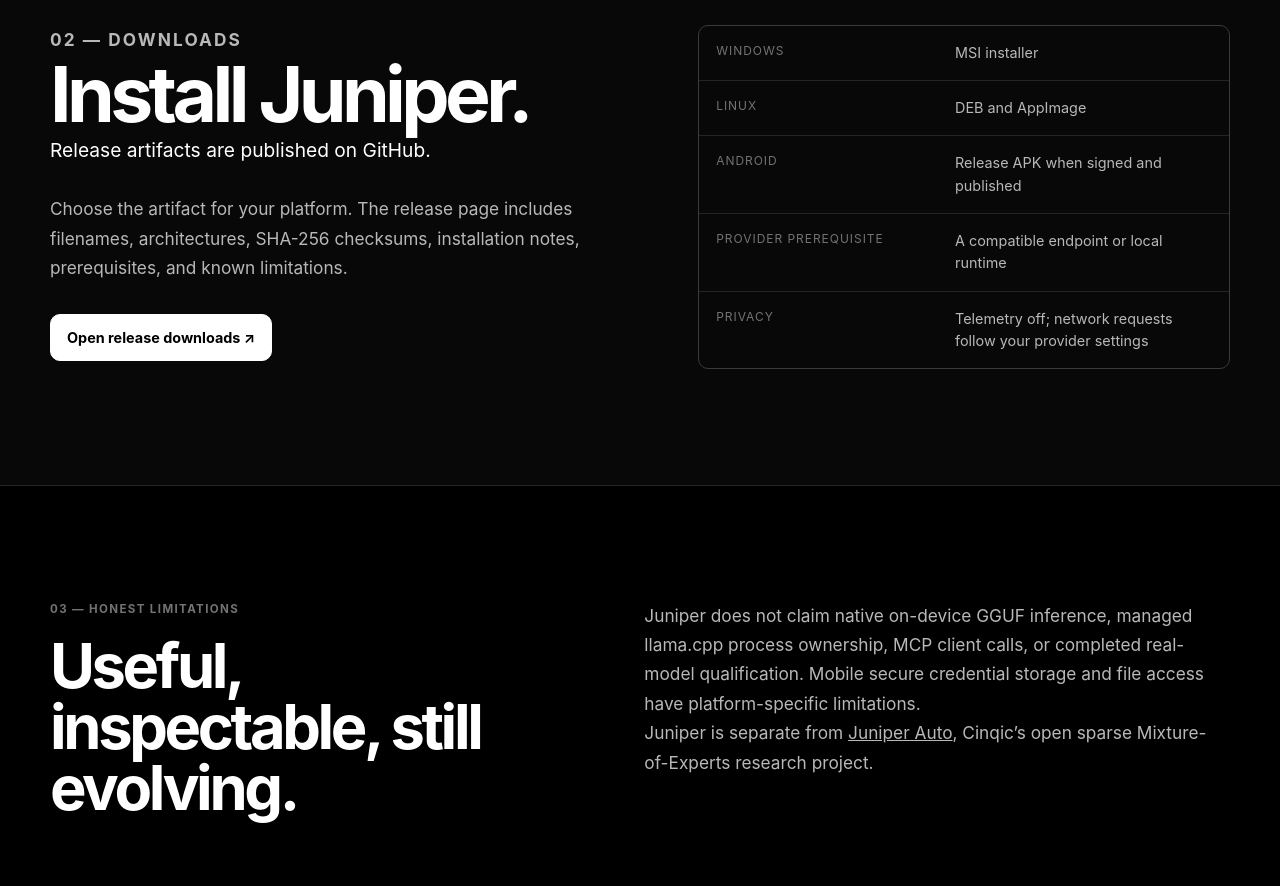
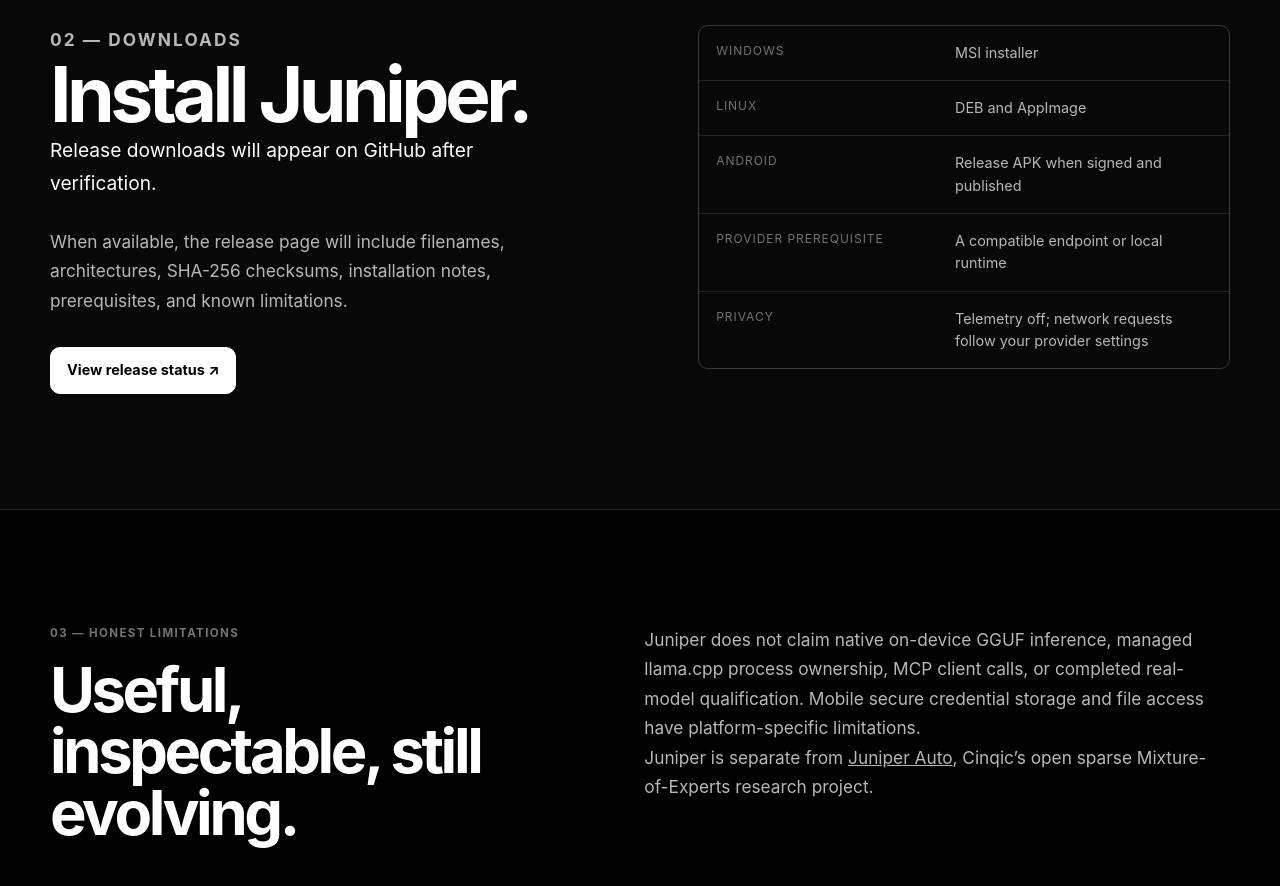
Before and after one commit to Cinqic/cinqic.com, a plain HTML site: page juniper/index.html in a window 1280 px wide. Shown: the part 1340-2226 px from the top of the page. Drawn offline with Linux system fonts and the light colour scheme.

Commit message:
fix: keep Juniper download status accurate

```diff
--- a/juniper/index.html
+++ b/juniper/index.html
@@ -38,7 +38,7 @@
       <div class="intro-copy" data-reveal><p>Juniper gives you visible provider and model controls, assistants, streaming chat, private conversations, attachments, export, and native SQLite persistence. It does not require a particular model family.</p><p>Connect a compatible Ollama, llama.cpp, or OpenAI-compatible endpoint. Provider credentials on desktop are stored by reference in the operating system keychain.</p></div>
     </div></section>
     <section class="section development" aria-labelledby="downloads-title"><div class="shell development-grid">
-      <div class="development-intro" data-reveal><p class="section-index">02 — Downloads</p><h2 id="downloads-title">Install Juniper.</h2><p class="section-lede">Release artifacts are published on GitHub.</p><p>Choose the artifact for your platform. The release page includes filenames, architectures, SHA-256 checksums, installation notes, prerequisites, and known limitations.</p><div class="button-row"><a class="button primary" href="https://github.com/Cinqic/Juniper-App/releases/tag/v0.2.0-rc.1" rel="noopener noreferrer">Open release downloads ↗</a></div></div>
+      <div class="development-intro" data-reveal><p class="section-index">02 — Downloads</p><h2 id="downloads-title">Install Juniper.</h2><p class="section-lede">Release downloads will appear on GitHub after verification.</p><p>When available, the release page will include filenames, architectures, SHA-256 checksums, installation notes, prerequisites, and known limitations.</p><div class="button-row"><a class="button primary" href="https://github.com/Cinqic/Juniper-App/releases" rel="noopener noreferrer">View release status ↗</a></div></div>
       <dl class="spec-panel" data-reveal><div><dt>Windows</dt><dd>MSI installer</dd></div><div><dt>Linux</dt><dd>DEB and AppImage</dd></div><div><dt>Android</dt><dd>Release APK when signed and published</dd></div><div><dt>Provider prerequisite</dt><dd>A compatible endpoint or local runtime</dd></div><div><dt>Privacy</dt><dd>Telemetry off; network requests follow your provider settings</dd></div></dl>
     </div></section>
     <section class="section" aria-labelledby="limits-title"><div class="shell split-layout"><div data-reveal><p class="section-index">03 — Honest limitations</p><h2 id="limits-title">Useful, inspectable, still evolving.</h2></div><div class="intro-copy" data-reveal><p>Juniper does not claim native on-device GGUF inference, managed llama.cpp process ownership, MCP client calls, or completed real-model qualification. Mobile secure credential storage and file access have platform-specific limitations.</p><p>Juniper is separate from <a href="/juniper-auto/">Juniper Auto</a>, Cinqic’s open sparse Mixture-of-Experts research project.</p></div></div></section>
```
